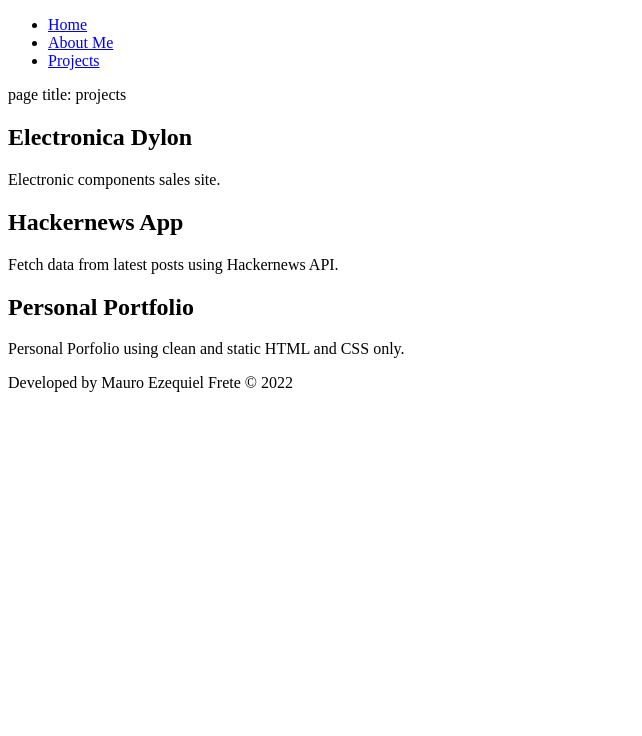
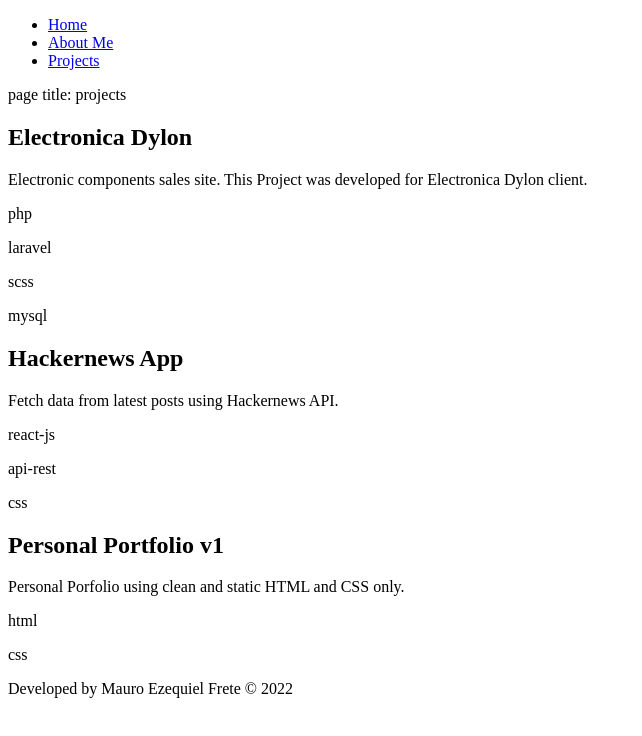
Before and after one commit to mauroef/phoenix, a Gatsby site: page /projects in a window 1280 px wide. Shown: the whole page, without its empty margins (0-642 px from the left). Built offline with nearby package versions, Linux system fonts and the light colour scheme; Gatsby itself is replaced by a stand-in of ours.

Commit message:
Working on project tech stack tags.

```diff
--- a/src/components/ProjectCard.tsx
+++ b/src/components/ProjectCard.tsx
@@ -1,18 +1,19 @@
 import React, { FC } from 'react'
-import { MDXRenderer } from 'gatsby-plugin-mdx'
+import TechStack from './TechStack'
+// import { MDXRenderer } from 'gatsby-plugin-mdx'
 
 interface ProjectCardProps {
   title: string
   description: string
-  body: string
+  stack: string[]
 }
 
-const ProjectCard: FC<ProjectCardProps> = ({ title, description, body }) => {
+const ProjectCard: FC<ProjectCardProps> = ({ title, description, stack }) => {
   return (
     <article>
       <h2>{title}</h2>
       <p>{description}</p>
-      <MDXRenderer>{body}</MDXRenderer>
+      <TechStack stack={stack}/>
     </article>
   )
 }
--- /dev/null
+++ b/src/components/TechStack.tsx
@@ -0,0 +1,16 @@
+import React, { FC } from 'react'
+
+interface TechStackProps {
+  stack: string[]
+}
+
+const TechStackProps: FC<TechStackProps> = ({ stack }) => {
+  console.log('lo que recibe ',stack)
+  return (
+    <div>
+      {stack.map((tech: string) => <p>{tech}</p>)}
+    </div>
+  )
+}
+
+export default TechStackProps
--- /dev/null
+++ b/src/content/home.mdx
@@ -0,0 +1,5 @@
+---
+name: Mauro Ezequiel Frete
+bio: Frontend Developer
+latest-projects: ['uno', 'dos', 'tres']
+---
--- a/src/content/projects/electronica-dylon.mdx
+++ b/src/content/projects/electronica-dylon.mdx
@@ -1,5 +1,6 @@
 ---
 pid: 3
 title: Electronica Dylon
-description: Electronic components sales site.
+description: Electronic components sales site. This Project was developed for Electronica Dylon client.
+stack: ['php', 'laravel', 'scss', 'mysql']
 ---
--- a/src/content/projects/hackernews.mdx
+++ b/src/content/projects/hackernews.mdx
@@ -2,4 +2,5 @@
 pid: 2
 title: Hackernews App
 description: Fetch data from latest posts using Hackernews API.
+stack: ['react-js', 'api-rest', 'css']
 ---
--- a/src/content/projects/personal-portfolio.mdx
+++ b/src/content/projects/personal-portfolio.mdx
@@ -1,5 +1,6 @@
 ---
 pid: 1
-title: Personal Portfolio
+title: Personal Portfolio v1
 description: Personal Porfolio using clean and static HTML and CSS only.
+stack: ['html', 'css']
 ---
--- a/src/interfaces/index.ts
+++ b/src/interfaces/index.ts
@@ -1,5 +1,5 @@
 export interface Node {
   id: string
   body?: string
-  frontmatter: { pid?: number; title?: string; description: string }
+  frontmatter: { pid?: number; title?: string; description: string, stack: string[] }
 }
--- a/src/pages/projects.tsx
+++ b/src/pages/projects.tsx
@@ -20,7 +20,7 @@
           key={node.id}
           title={node.frontmatter.title || ''}
           description={node.frontmatter.description}
-          body={node.body || ''}
+          stack={node.frontmatter.stack || []}
         />
       ))}
     </Layout>
@@ -40,9 +40,9 @@
           pid
           title
           description
+          stack
         }
         id
-        body
       }
     }
   }
```
Also changed, not shown: src/pages/index.tsx (+24 -1 lines).
